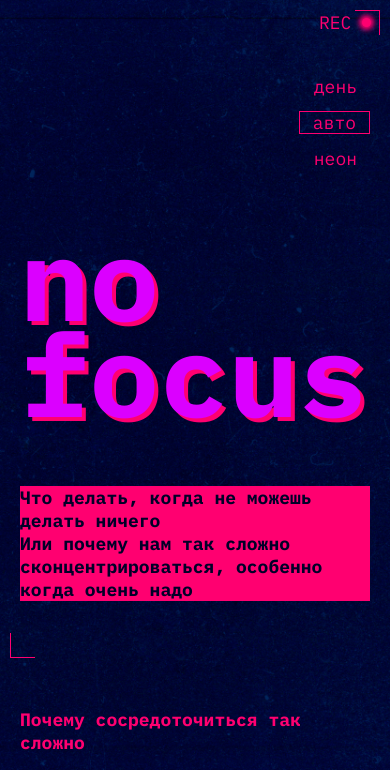
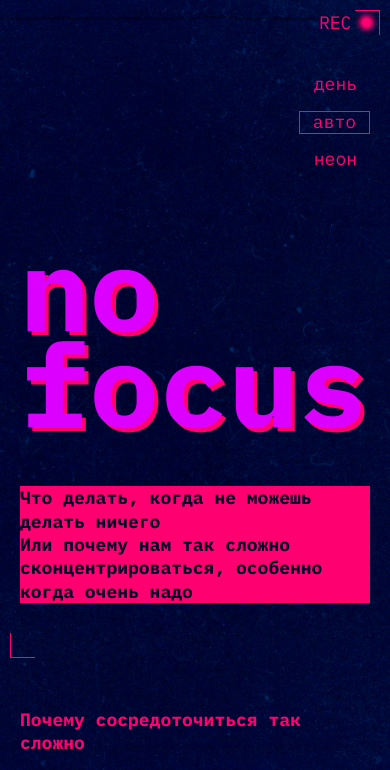
Before and after one commit to nik-smlkv/slozhno-sosredotochitsya-fd, a plain HTML site: page index.html in a window 390 px wide. Shown: the top 770 px of the page. Drawn offline with Linux system fonts and the light colour scheme; files whose address does not match are found by name.

Commit message:
добавление поправок

```diff
--- a/index.html
+++ b/index.html
@@ -42,7 +42,7 @@
       </nav>
       <p class="logo">REC</p>
       <div class="building__block header-building__block">
-        <h1 class="title title-margin-right">no focus</h1>
+        <h1 class="title title-margin-offset">no focus</h1>
         <div class="block__title header-block__title">
           <p class="title-font-weight">
             Что делать, когда не можешь делать ничего <br />
--- a/styles/globals.css
+++ b/styles/globals.css
@@ -10,7 +10,7 @@
 body {
 	margin: 0 auto;
 	font-family: 'IBM Plex Mono', monospace;
-
+	line-height: 23.3px;
 }
 
 h1,
--- a/styles/style.css
+++ b/styles/style.css
@@ -46,7 +46,7 @@
 	justify-content: center;
 	gap: 10px;
 	padding: 0;
-	margin-left: 9px;
+
 }
 
 .header-building__block {
@@ -123,7 +123,7 @@
 
 .title {
 	color: var(--title-color);
-	font-size: clamp(116px, 16vw, 157px);
+	font-size: clamp(116px, 15.6vw, 157px);
 	font-weight: 700;
 	text-shadow: 4px 4px 0px var(--text-shadow-color);
 	line-height: clamp(95.7px, 13vw, 129.53px);
@@ -139,9 +139,10 @@
 	flex: 1 1 100%;
 }
 
-.title-margin-right {
+.title-margin-offset {
 	position: relative;
 	right: 20px;
+
 }
 
 .link-decoration {
@@ -361,8 +362,9 @@
 		gap: 65px;
 	}
 
-	.title-margin-right {
+	.title-margin-offset {
 		right: 0;
+		top: 10px;
 	}
 
 	.content-flex {
@@ -409,7 +411,9 @@
 		margin-left: 0px;
 		gap: 55px;
 	}
-
+	.image-concentration{
+		gap: 10px;
+	}
 }
 
 @media (hover: hover) {
```
